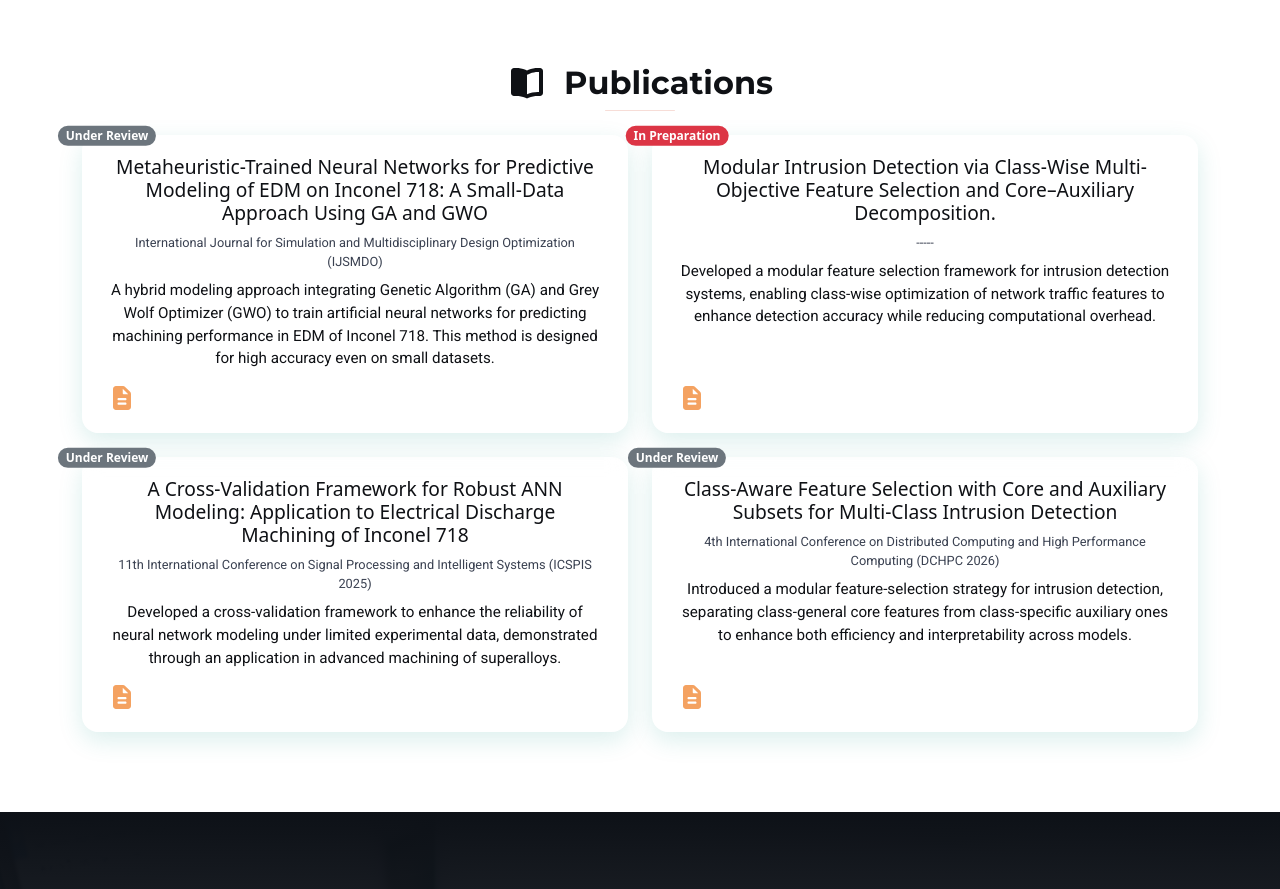
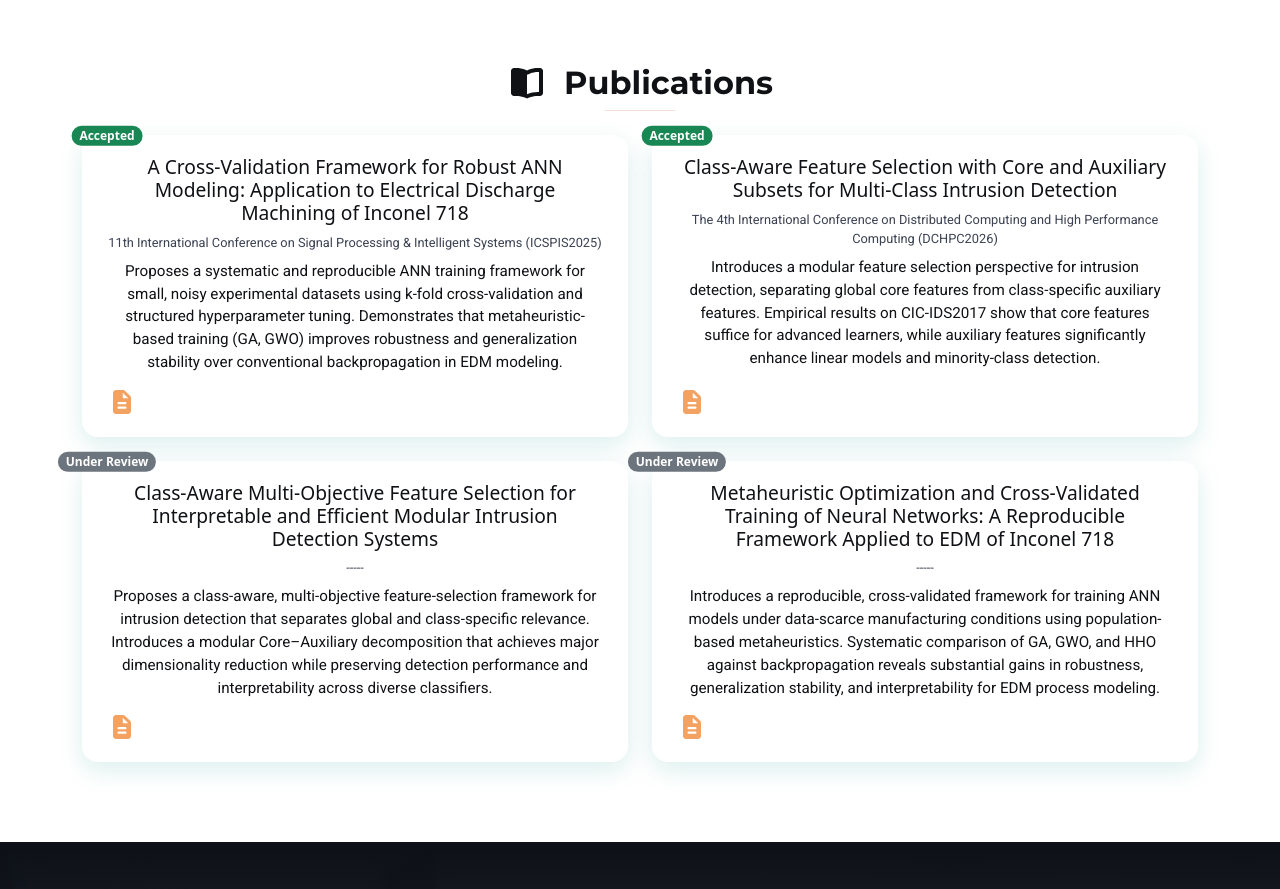
Before and after one commit to mh-aminian/website, a plain HTML site: page index.html in a window 1280 px wide. Shown: the part 2900-3789 px from the top of the page. Drawn offline with Linux system fonts and the light colour scheme.

Commit message:
updated the publications section in Index.html

```diff
--- a/index.html
+++ b/index.html
@@ -358,42 +358,43 @@
             <div class="row g-4">
                 <div class="col-12 col-md-12 col-lg-6">
                     <div class="publication-card glass-bg h-100 d-flex flex-column">
-                        <span class="position-absolute top-0 start-10 translate-middle badge rounded-pill bg-secondary">
-                            Under Review
+                        <span class="position-absolute top-0 start-10 translate-middle badge rounded-pill bg-success">
+                            Accepted
                         </span>
                         <div class="publication-card-body">
-                            <h5 class="publication-card-title">Metaheuristic-Trained Neural Networks for Predictive
-                                Modeling of EDM on Inconel 718: A Small-Data Approach Using GA and GWO </h5>
-                            <p class="publication-card-subtitle">International Journal for Simulation and
-                                Multidisciplinary Design Optimization (IJSMDO)</p>
+                            <h5 class="publication-card-title">A Cross-Validation Framework for Robust ANN Modeling:
+                                Application to Electrical Discharge Machining of Inconel 718 </h5>
+                            <p class="publication-card-subtitle">11th International Conference on Signal Processing & Intelligent Systems (ICSPIS2025)</p>
                             <p class="publication-card-text flex-grow-1">
-                                A hybrid modeling approach integrating Genetic Algorithm (GA) and Grey Wolf Optimizer
-                                (GWO) to train artificial neural networks for predicting machining performance in EDM of
-                                Inconel 718. This method is designed for high accuracy even on small datasets.
+                               Proposes a systematic and reproducible ANN training framework for small,
+                                noisy experimental datasets using k-fold cross-validation and structured hyperparameter tuning.
+                                Demonstrates that metaheuristic-based training (GA, GWO) improves robustness and generalization
+                                stability over conventional backpropagation in EDM modeling.
                             </p>
                         </div>
-                        <a href="https://www.ijsmdo.org/component/content/article/8-news/262-call-for-papers-for-a-special-issue-on-ai-driven-simulation-and-neural-optimization-for-smart-systems-and-healthcare-applications"
-                            target="_blank" class="publication-icon-link mt-auto" aria-label="View Paper">
+                        <a href="https://icspis.org/" target="_blank" class="publication-icon-link mt-auto" aria-label="View Paper">
                             <i class="fas fa-file-alt publication-icon"></i>
                         </a>
                     </div>
                 </div>
                 <div class="col-12 col-md-12 col-lg-6">
                     <div class="publication-card glass-bg h-100 d-flex flex-column">
-                        <span class="position-absolute top-0 start-10 translate-middle badge rounded-pill bg-danger">
-                            In Preparation
+                        <span class="position-absolute top-0 start-10 translate-middle badge rounded-pill bg-success">
+                            Accepted
                         </span>
                         <div class="publication-card-body">
-                            <h5 class="publication-card-title">Modular Intrusion Detection via Class-Wise Multi-Objective
-                                Feature Selection and Core–Auxiliary Decomposition.</h5>
-                            <p class="publication-card-subtitle"> ----- </p>
+                            <h5 class="publication-card-title">Class-Aware Feature Selection with Core and Auxiliary Subsets
+                                for Multi-Class Intrusion Detection</h5>
+                            <p class="publication-card-subtitle">The 4th International Conference on Distributed Computing and High Performance Computing (DCHPC2026)</p>
                             <p class="publication-card-text flex-grow-1">
-                                Developed a modular feature selection framework for intrusion detection systems,
-                                enabling class-wise optimization of network traffic features to enhance detection
-                                accuracy while reducing computational overhead.
+                                Introduces a modular feature selection perspective for intrusion detection,
+                                separating global core features from class-specific auxiliary features.
+                                Empirical results on CIC-IDS2017 show that core features suffice for advanced learners,
+                                while auxiliary features significantly enhance linear models and minority-class detection.
                             </p>
                         </div>
-                        <a href="#" target="_blank" class="publication-icon-link mt-auto" aria-label="View Paper">
+                        <a href="#" target="https://www.iahpc.ir/"
+                            class="publication-icon-link mt-auto" aria-label="View Paper">
                             <i class="fas fa-file-alt publication-icon"></i>
                         </a>
                     </div>
@@ -404,15 +405,17 @@
                             Under Review
                         </span>
                         <div class="publication-card-body">
-                            <h5 class="publication-card-title">A Cross-Validation Framework for Robust ANN Modeling: Application to Electrical Discharge Machining of Inconel 718</h5>
-                            <p class="publication-card-subtitle">11th International Conference on Signal Processing and Intelligent Systems (ICSPIS 2025)</p>
+                            <h5 class="publication-card-title">Class-Aware Multi-Objective Feature Selection for Interpretable
+                                and Efficient Modular Intrusion Detection Systems</h5>
+                            <p class="publication-card-subtitle"> ----- </p>
                             <p class="publication-card-text flex-grow-1">
-                                Developed a cross-validation framework to enhance the reliability of
-                                neural network modeling under limited experimental data,
-                                demonstrated through an application in advanced machining of superalloys.
+                                Proposes a class-aware, multi-objective feature-selection framework for intrusion detection that
+                                separates global and class-specific relevance. Introduces a modular Core–Auxiliary decomposition
+                                that achieves major dimensionality reduction while preserving detection performance and interpretability
+                                across diverse classifiers.
                             </p>
                         </div>
-                        <a href="https://icspis.org/" target="_blank" class="publication-icon-link mt-auto"
+                        <a href="_blank" target="_blank" class="publication-icon-link mt-auto"
                             aria-label="View Paper">
                             <i class="fas fa-file-alt publication-icon"></i>
                         </a>
@@ -424,11 +427,14 @@
                             Under Review
                         </span>
                         <div class="publication-card-body">
-                            <h5 class="publication-card-title">Class-Aware Feature Selection with Core and Auxiliary Subsets for Multi-Class Intrusion Detection</h5>
-                            <p class="publication-card-subtitle">4th International Conference on Distributed Computing and High Performance Computing (DCHPC 2026)</p>
+                            <h5 class="publication-card-title">Metaheuristic Optimization and Cross-Validated Training of Neural Networks:
+                                A Reproducible Framework Applied to EDM of Inconel 718</h5>
+                            <p class="publication-card-subtitle"> ----- </p>
                             <p class="publication-card-text flex-grow-1">
-                                Introduced a modular feature-selection strategy for intrusion detection, separating class-general core
-                                features from class-specific auxiliary ones to enhance both efficiency and interpretability across models.
+                                Introduces a reproducible, cross-validated framework for training ANN models under
+                                data-scarce manufacturing conditions using population-based metaheuristics. Systematic
+                                comparison of GA, GWO, and HHO against backpropagation reveals substantial gains in robustness,
+                                generalization stability, and interpretability for EDM process modeling.
                             </p>
                         </div>
                         <a href="#" target="_blank" class="publication-icon-link mt-auto" aria-label="View Paper">
```
